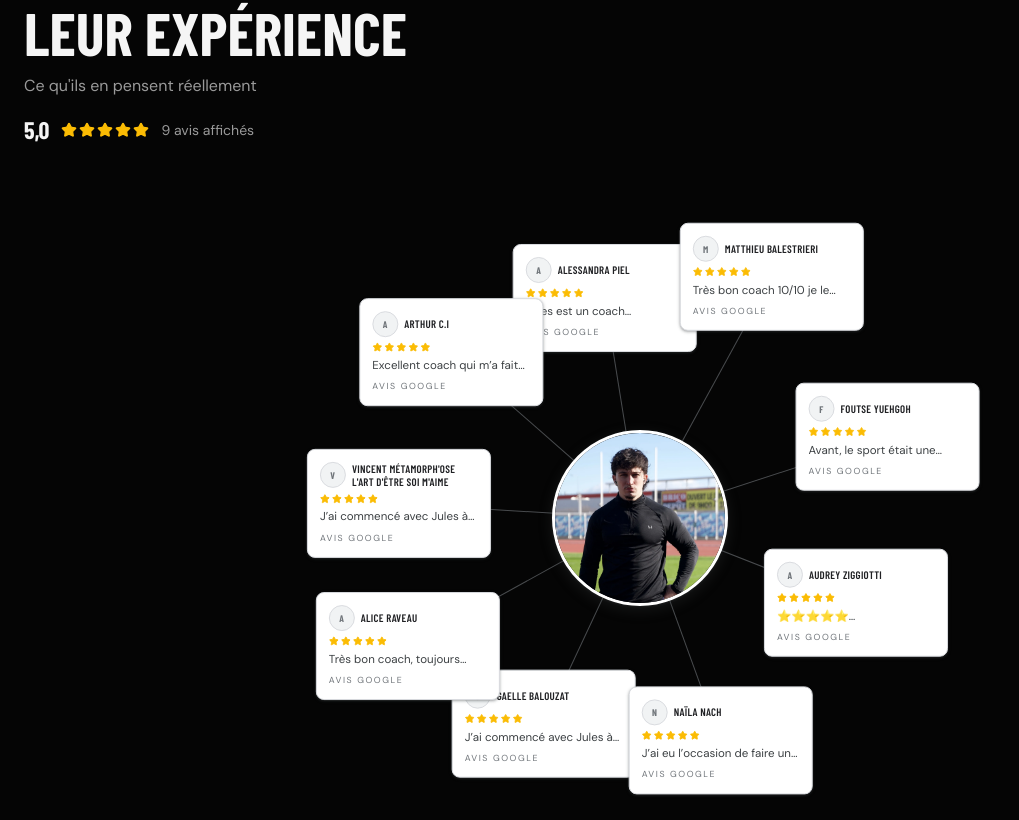
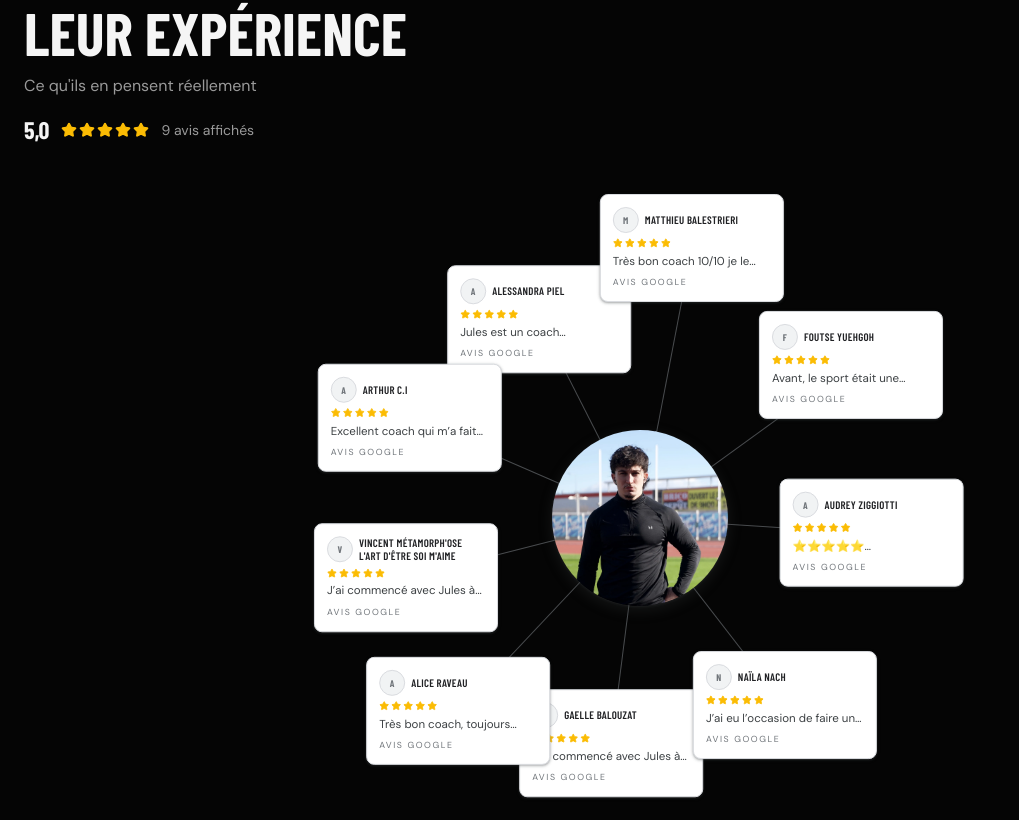
Before and after one commit to favierjules-rgb/coaching-platform, a Next.js app: page / in a window 1280 px wide. Shown: the part 3620-4440 px from the top of the page, without its empty margins (0-1019 px from the left). Built offline with nearby package versions, Linux system fonts and the light colour scheme; no server answers; the database is empty; a web font is replaced by a local one.

Commit message:
fix(home): refine Google reviews orbit layering

```diff
--- a/app/globals.css
+++ b/app/globals.css
@@ -1553,7 +1553,12 @@ body {
   --avis-rayon-base: 6.15rem;
   --avis-photo: 4.75rem;
   --avis-carte-large: 6.5rem;
-  --avis-tour: 38s;
+  /*
+   * ⚠️ CINQUANTE-TROIS SECONDES POUR UN TOUR — quinze de plus qu'avant.
+   * L'orbite ne doit pas se remarquer tout de suite : on la découvre en
+   * regardant, pas en arrivant.
+   */
+  --avis-tour: 53s;
 
   position: relative;
   width: min(100%, 24rem);
@@ -1561,8 +1566,8 @@ body {
   margin: 0 auto;
 
   /*
-   * L'ORBITE. Trente-huit secondes pour un tour : le mouvement ne se voit pas
-   * tout de suite, il se remarque au bout de quelques secondes. C'est la
+   * L'ORBITE. Cinquante-trois secondes pour un tour : le mouvement ne se voit
+   * pas tout de suite, il se remarque au bout d'un moment. C'est la
    * différence entre une composition vivante et un manège.
    */
   animation: avis-orbite var(--avis-tour) linear infinite;
@@ -1589,14 +1594,27 @@ body {
   position: absolute;
   left: 50%;
   top: 50%;
-  z-index: 30;
+  /*
+   * ⚠️ TROIS PLANS, DANS CET ORDRE : traits (plan automatique) < photo (5) <
+   * cartes (10 et au-dessus).
+   *
+   * La photo était au plan 30, donc au-dessus de tout : un avis déplié
+   * passait DERRIÈRE elle et se retrouvait coupé en deux. Elle descend sous
+   * les cartes, mais reste au-dessus des traits — dont la racine est au
+   * centre exact, et qui doivent rester cachés sous elle.
+   */
+  z-index: 5;
   width: var(--avis-photo);
   height: var(--avis-photo);
   margin: 0;
   transform: translate(-50%, -50%);
   border-radius: 9999px;
   overflow: hidden;
-  border: 3px solid var(--avis-g-fond);
+  /*
+   * ⚠️ AUCUN LISERÉ. Le contour blanc de 3 px a été retiré : il détourait la
+   * photo comme une vignette rapportée. Seule l'ombre portée la détache du
+   * fond, sans lui dessiner de cadre.
+   */
   box-shadow:
     0 4px 12px 3px rgb(60 64 67 / 0.2),
     0 1px 3px rgb(60 64 67 / 0.35);
@@ -1619,6 +1637,16 @@ body {
 .avis-amas {
   position: absolute;
   inset: 0;
+  /*
+   * ⚠️ PLAN 10 : AU-DESSUS DE LA PHOTO (5).
+   *
+   * Le `transform` ci-dessous crée un contexte d'empilement — les plans des
+   * cartes ne se comparent donc qu'ENTRE EUX, jamais à celui de la photo.
+   * C'est ce plan-ci, posé sur l'amas entier, qui décide que les avis passent
+   * devant le portrait. Sans lui, un avis déplié était coupé en deux par la
+   * photo, quel que soit le plan de la carte.
+   */
+  z-index: 10;
   transform: translate3d(var(--avis-groupe-x, 0px), var(--avis-groupe-y, 0px), 0);
   transition: transform 260ms var(--ease-out);
 }
@@ -1626,6 +1654,9 @@ body {
 .avis-rayons {
   position: absolute;
   inset: 0;
+  /* ⚠️ PLAN 1 : SOUS LA PHOTO. La racine des traits est au centre exact ; le
+     portrait doit la couvrir, sinon neuf traits convergent sur son visage. */
+  z-index: 1;
   /* ⚠️ LA COUCHE DE TRAITS NE DOIT RIEN INTERCEPTER. Elle couvre toute la
      scène ; sans cette ligne, elle capterait des clics destinés aux cartes. */
   pointer-events: none;
--- a/components/sections/GoogleReviewsStack.tsx
+++ b/components/sections/GoogleReviewsStack.tsx
@@ -165,7 +165,12 @@ function rayon(index: number): number {
  */
 function plan(index: number, total: number): number {
   const rangs = Array.from({ length: total }, (_, i) => i).sort((a, b) => rayon(a) - rayon(b));
-  return rangs.indexOf(index) + 1;
+  /*
+   * ⚠️ LE DÉCALAGE DE 10 N'EST PAS COSMÉTIQUE : il place TOUTES les cartes
+   * au-dessus de la photo, qui occupe le plan 5. Sans lui, un avis déplié
+   * passait derrière elle et se retrouvait coupé en deux à l'écran.
+   */
+  return 10 + rangs.indexOf(index);
 }
 
 function Etoiles({ note }: { readonly note: number }) {
@@ -397,6 +402,30 @@ export function GoogleReviewsStack({ avis }: Props) {
       data-avis-orbite={actif !== null ? "pause" : "tourne"}
     >
       {/*
+        LES TRAITS. Un rayon fin part du centre vers chaque carte. Ils sont
+        purement décoratifs — l'information est dans les cartes — donc
+        masqués aux lecteurs d'écran.
+
+        Leur racine est au centre exact de la scène, donc SOUS la photo, qui
+        les recouvre : on ne voit que la portion qui va du bord de la photo
+        à la carte.
+      */}
+      <div className="avis-rayons" aria-hidden="true">
+        {avis.map((item, index) => (
+          <span
+            key={item.id}
+            className="avis-lien"
+            style={
+              {
+                "--avis-angle": `${angle(index)}`,
+                "--avis-rayon": `${rayon(index)}`,
+              } as React.CSSProperties
+            }
+          />
+        ))}
+      </div>
+
+      {/*
         LA PHOTO. Elle est FIXE : ni l'orbite ni la secousse ne la touchent,
         elle est posée hors de l'amas. C'est le point autour duquel tout
         tourne, et le seul élément qui matérialise ce point — aucun repère,
@@ -419,9 +448,22 @@ export function GoogleReviewsStack({ avis }: Props) {
       </figure>
 
       {/*
-        L'AMAS — traits et cartes ensemble. C'est lui, et non la scène, qui
-        porte la secousse tactile : la photo doit rester immobile pendant que
-        le groupe frémit autour d'elle.
+        L'AMAS — les cartes. C'est lui, et non la scène, qui porte la secousse
+        tactile : la photo doit rester immobile pendant que le groupe frémit
+        autour d'elle.
+
+        ⚠️ LES TRAITS N'Y SONT PLUS, ET CE N'EST PAS UN DÉTAIL DE RANGEMENT.
+        Un `transform` crée un contexte d'empilement : tant que traits et
+        cartes vivaient tous deux ici, leurs plans respectifs ne pouvaient plus
+        se comparer à celui de la photo — l'amas entier passait derrière elle,
+        et un avis déplié se retrouvait coupé par le portrait.
+
+        Séparés, les trois plans s'ordonnent enfin comme il faut :
+        traits (1) < photo (5) < cartes (10).
+
+        La secousse ne porte donc plus sur les traits. C'est sans conséquence :
+        chaque trait s'arrête au CENTRE de sa carte, donc sous elle — son bout
+        n'est jamais visible.
       */}
       <div
         className="avis-amas"
@@ -434,30 +476,6 @@ export function GoogleReviewsStack({ avis }: Props) {
           } as React.CSSProperties
         }
       >
-        {/*
-          LES TRAITS. Un rayon fin part du centre vers chaque carte. Ils sont
-          purement décoratifs — l'information est dans les cartes — donc
-          masqués aux lecteurs d'écran.
-
-          Leur racine est au centre exact de la scène, donc SOUS la photo, qui
-          les recouvre : on ne voit que la portion qui va du bord de la photo
-          à la carte.
-        */}
-        <div className="avis-rayons" aria-hidden="true">
-          {avis.map((item, index) => (
-            <span
-              key={item.id}
-              className="avis-lien"
-              style={
-                {
-                  "--avis-angle": `${angle(index)}`,
-                  "--avis-rayon": `${rayon(index)}`,
-                } as React.CSSProperties
-              }
-            />
-          ))}
-        </div>
-
         <ul ref={piste} className="avis-pile" data-avis-pile>
         {avis.map((item, index) => {
           const enAvant = actif === index;
```
Also changed, not shown: scripts/tests/avis-google-render.mts.
